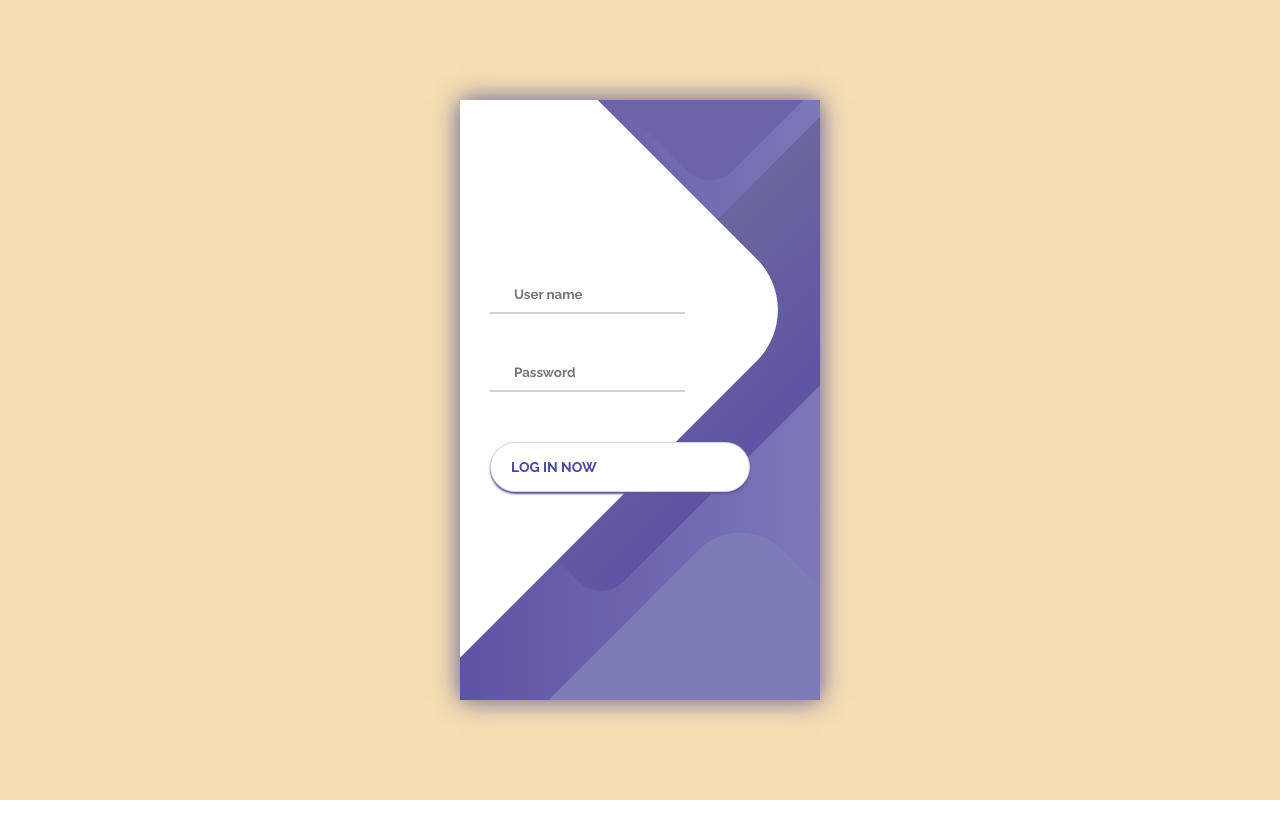
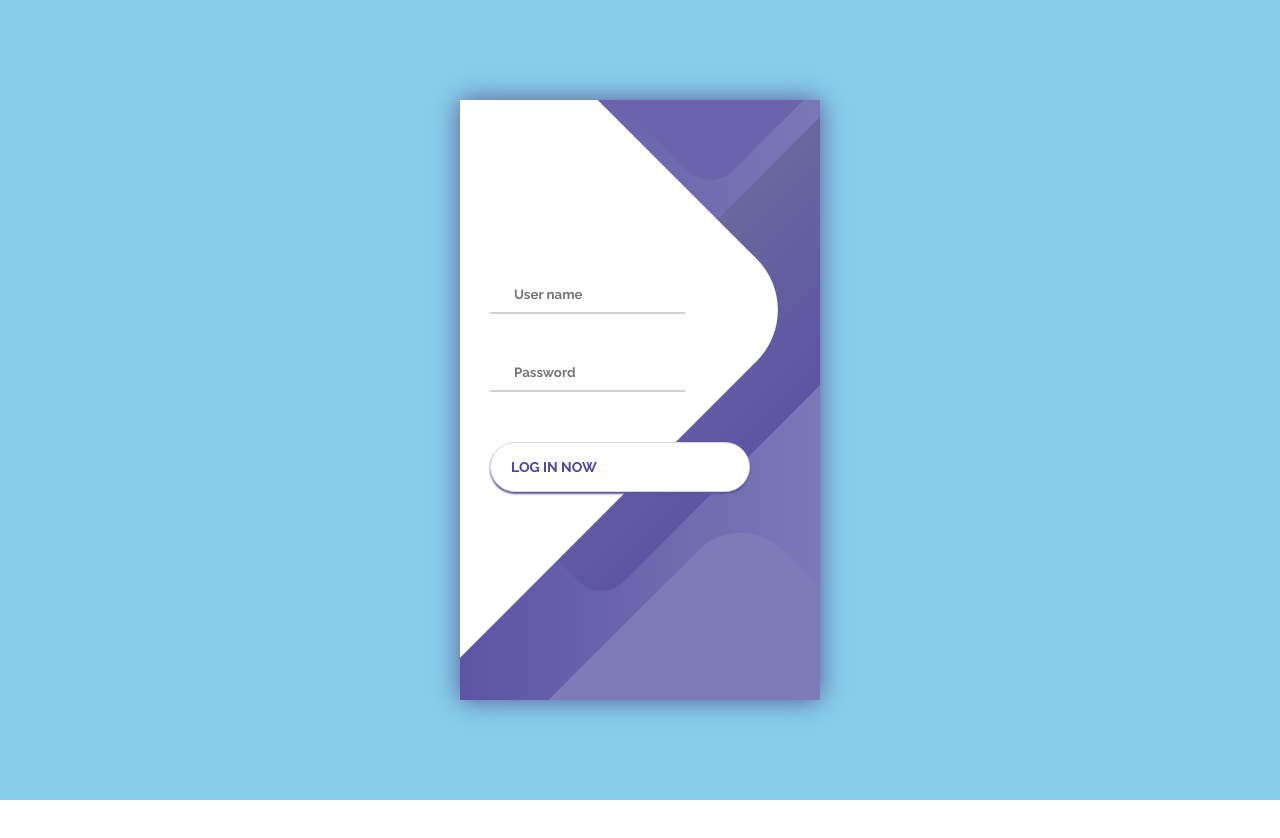
Before and after one commit to Ajithvc45/myArticle, an Angular app: page / in a window 1280 px wide. Shown: the top 838 px of the page. Built offline with nearby package versions, Linux system fonts and the light colour scheme.

Commit message:
old update code cleaned

```diff
--- a/src/app/card/card.component.ts
+++ b/src/app/card/card.component.ts
@@ -86,11 +86,6 @@ export class CardComponent implements OnInit {
     this.articleObj.title = data.title;
     this.articleObj.date = data.date;
     this.articleObj.content = data.content;
-    // this.contentService.editContent(data).subscribe((res) => {
-    //   // this.ngOnInit();
-    //   console.log('Successfully editing', res);
-    //   // this.router.navigate([`/edit/${res.id}`]);
-    // });
   }
 
   edit() {
@@ -152,7 +147,6 @@ export class CardComponent implements OnInit {
 
     dialogRef.afterClosed().subscribe((result) => {
       console.log('The dialog was closed', data);
-      // this.animal = result;
     });
   }
 }
--- a/src/app/login/login.component.css
+++ b/src/app/login/login.component.css
@@ -16,8 +16,7 @@ body {
 	align-items: center;
 	justify-content: center;
 	min-height: 100vh;
-    background-color: wheat;
-    /* max-width: 100%; */
+    background-color: skyblue;
 }
 
 .screen {
```
